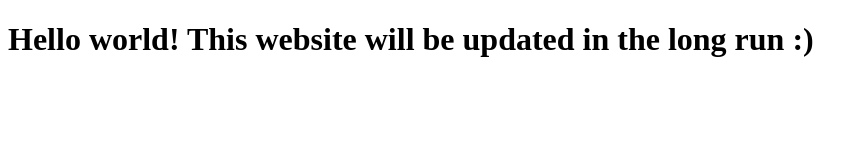
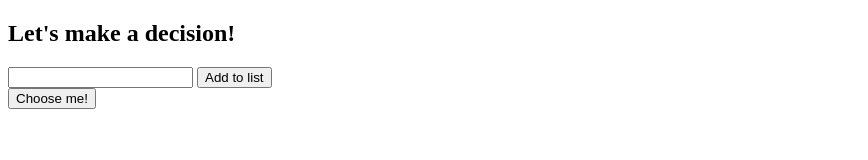
Before and after one commit to rhesamu/rhesamu.github.io, a plain HTML site: page index.html in a window 1280 px wide. Shown: the whole page, without its empty margins (0-868 px from the left). Drawn offline with Linux system fonts and the light colour scheme.

Commit message:
icantdecide app

```diff
--- a/index.html
+++ b/index.html
@@ -4,9 +4,27 @@
   <meta charset="UTF-8">
   <meta name="viewport" content="width=device-width, initial-scale=1.0">
   <meta http-equiv="X-UA-Compatible" content="ie=edge">
-  <title>Currently under development</title>
+  <title>I can't decide</title>
 </head>
 <body>
-  <h1>Hello world! This website will be updated in the long run :)</h1>
+  <div class="header">
+    <h2>Let's make a decision!</h2>
+  </div>
+  <div class="container">
+    <div class="user-input">
+      <form>
+        <input type="text" name="textinput" id="textinput">
+        <button type="button" id='add-btn' onclick='save()'>Add to list</button>
+      </form>
+    </div>
+    <div class="choices" id="choices">
+
+    </div>
+    <div class="result" id="result">
+      <button type="button" onclick="randomPick()" id='choose-btn'>Choose me!</button>
+    </div>
+  </div>
+
+  <script src="scripts/index.js"></script>
 </body>
 </html>
--- /dev/null
+++ b/scripts/index.js
@@ -0,0 +1,30 @@
+var lists = [];
+
+function save() {
+  var choices = document.getElementById('choices')
+  var item = document.createElement('li');
+
+  var textInput = document.getElementById("textinput");
+
+  lists.push(textInput.value);
+
+  //console.log(lists)
+  item.appendChild(document.createTextNode(textInput.value))
+  choices.appendChild(item);
+
+  textInput.value = '';
+}
+
+
+function randomPick() {
+  var len = lists.length;
+  var randomize = Math.floor(Math.random() * Math.floor(len));
+  var result = document.createTextNode(lists[randomize])
+
+  var resultDiv = document.getElementById('result')
+  var text = document.createElement('h3');
+  text.appendChild(result);
+  resultDiv.appendChild(text)
+
+  document.getElementById("choose-btn").disabled = 'true';
+}
```
Also changed, not shown: styles.css (added), 1 other file.
